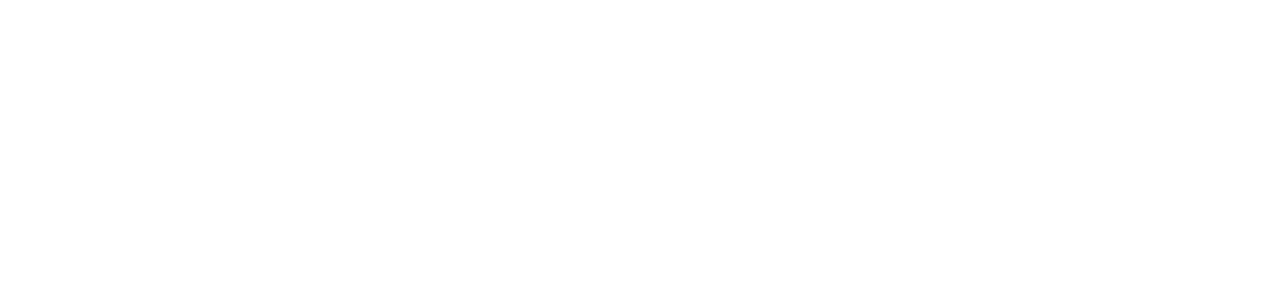
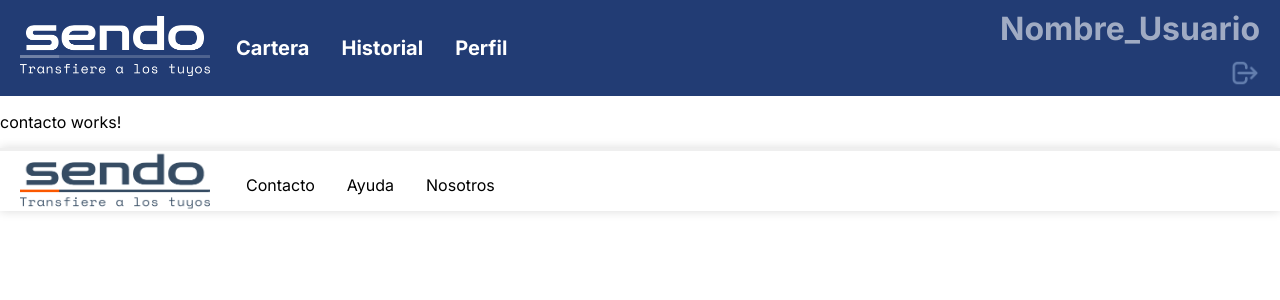
Before and after one commit to ikerb11/Sendo, an Angular app in the folder sendo/: page /#/contacto in a window 1280 px wide. Before the commit this address led to /#/. Shown: the top 300 px of the page. Built offline with nearby package versions, Linux system fonts and the light colour scheme.

Commit message:
Maquetar y CSS footer

```diff
--- a/sendo/src/app/barra-navegacion/barra-navegacion.component.css
+++ b/sendo/src/app/barra-navegacion/barra-navegacion.component.css
@@ -2,7 +2,7 @@
     background-color: #223C74; /* Light blue color */
     color: #FFFFFF; /* color del texto */
     display: flex;
-    font-family: 'Inter', sans-serif;
+
     align-items: center;
     height: 6rem;
     width: 100%;
--- /dev/null
+++ b/sendo/src/app/contacto/contacto.component.html
@@ -0,0 +1 @@
+<p>contacto works!</p>
--- a/sendo/src/app/footer/footer.component.css
+++ b/sendo/src/app/footer/footer.component.css
@@ -7,4 +7,37 @@
     border-right: 0px;
     bottom: 0px;
     font-family: 'Inter', sans-serif;
+
 }
+.footerTop{
+    display: flex;
+}
+.CajaLogo{
+    padding-left: 1.25rem;
+    width: 200px;
+    height: 60px;
+}
+.SendoLogo{
+    width: 190px;
+    height: 60px;
+
+}
+.FooterTopLinks{
+    display: flex;
+    justify-content: last baseline;
+    align-items: center;
+    padding-left: 1.25rem;
+    padding-right: 1.25rem;
+    width: 100%;
+    height: 60px;
+}
+.FooterTopLinks * {
+    margin: 0 1rem; /* Espacio entre los enlaces */
+}
+a{
+    max-height: 20%;
+    text-decoration: none; /* quitar subrayado */
+    color: #000000; /* color del texto */
+    font-weight:450;
+    font-size: 16px;
+}
--- a/sendo/src/app/footer/footer.component.html
+++ b/sendo/src/app/footer/footer.component.html
@@ -1,11 +1,11 @@
 <footer>
 
-    <div>
-        <div><img class="SendoLogo" alt="Logo de Sendo Simplificado"></div>
-        <div>
-            <a routerLink="">Contacto</a>
-            <a routerLink="">Ayuda</a>
-            <a routerLink="">Nosotros</a>
+    <div class="footerTop">
+        <div class="CajaLogo"><img src="img/SendoLogo.png" class="SendoLogo" alt="Logo de Sendo Simplificado"></div>
+        <div class="FooterTopLinks">
+            <a routerLink="/contacto">Contacto</a>
+            <a href="https://mail.google.com/mail/?view=cm&fs=1&to=ikerberna0@gmail.com&su=Asistencia%20Sendo" target="_blank">Ayuda</a>
+            <a routerLink="/nosotros">Nosotros</a>
         </div>
     </div>
 </footer>
--- /dev/null
+++ b/sendo/src/app/nosotros/nosotros.component.html
@@ -0,0 +1 @@
+<p>nosotros works!</p>
--- a/sendo/src/main.ts
+++ b/sendo/src/main.ts
@@ -6,6 +6,8 @@
 import { InicioComponent } from './app/inicio/inicio.component';
 import { HistorialComponent } from './app/historial/historial.component';
 import { PerfilComponent } from './app/perfil/perfil.component';
+import { NosotrosComponent } from './app/nosotros/nosotros.component';
+import { ContactoComponent } from './app/contacto/contacto.component';
 
 bootstrapApplication(AppComponent, {
   providers: [
@@ -18,7 +20,9 @@
           children: [
             { path: 'inicio', component: InicioComponent },
             { path: 'historial', component: HistorialComponent },
-            { path: 'perfil', component: PerfilComponent }
+            { path: 'perfil', component: PerfilComponent },
+            { path: 'nosotros', component: NosotrosComponent },
+            { path: 'contacto', component: ContactoComponent }
           ]
         }
       ],
--- a/sendo/src/styles.css
+++ b/sendo/src/styles.css
@@ -4,4 +4,5 @@
   }
 body{
   margin: 0%;
+  font-family: 'Inter', sans-serif;
 }
```
Also changed, not shown: sendo/src/app/contacto/contacto.component.ts (added, +11 -0 lines), sendo/src/app/nosotros/nosotros.component.ts (added, +11 -0 lines), sendo/src/app/contacto/contacto.component.css (added), sendo/src/app/nosotros/nosotros.component.css (added), 2 other files (tests, documents, lock files or other folders).
